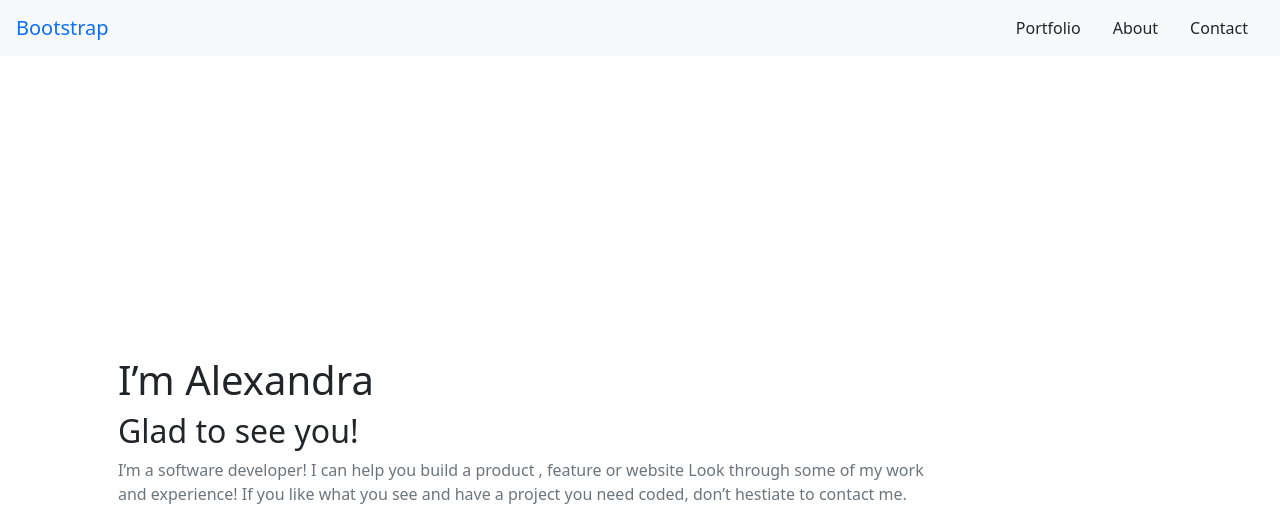
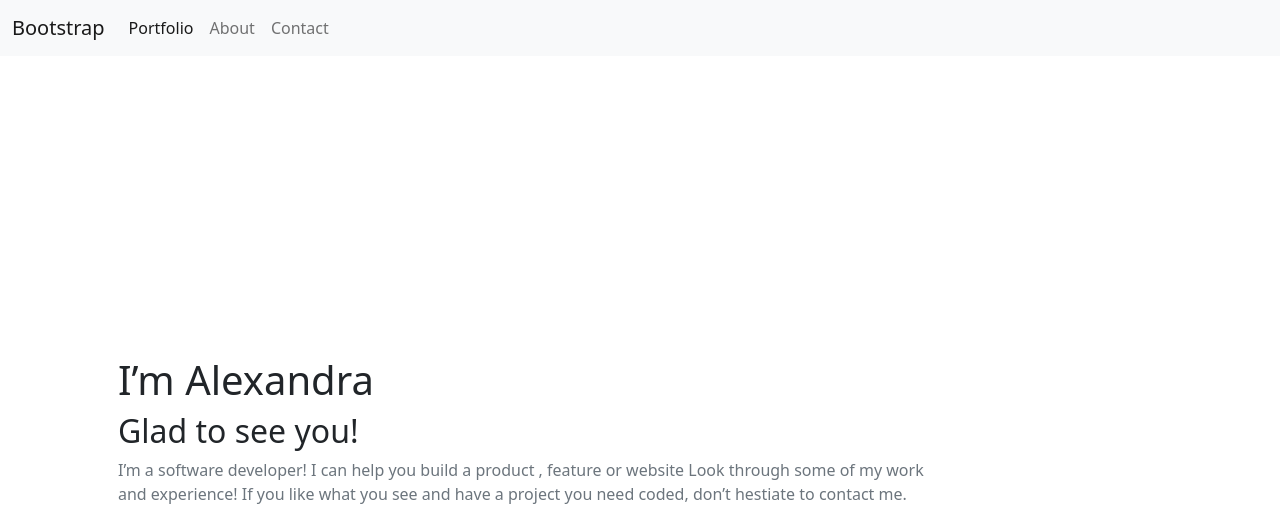
Before and after one commit to ArthurGC/bootstrap-portfolio-test, a plain HTML site: page index.html in a window 1280 px wide. Shown: the top 519 px of the page. Drawn offline with nearby package versions, Linux system fonts and the light colour scheme.

Commit message:
Edit navbar menu

```diff
--- a/index.html
+++ b/index.html
@@ -10,20 +10,21 @@
 </head>
 <body>
 	<header>
-	<nav id="navbar-example2" class="navbar navbar-light bg-light px-3">
-		<a class="navbar-brand text-primary" href="#">Bootstrap</a>
-		<ul class="nav nav-pills">
-		  <li class="nav-item">
-			<a class="nav-link text-dark" href="#scrollspyHeading1">Portfolio</a>
-		  </li>
-		  <li class="nav-item">
-			<a class="nav-link text-dark" href="#scrollspyHeading2">About</a>
-		  </li>
-		  <li class="nav-item">
-			<a class="nav-link text-dark" href="#scrollspyHeading2">Contact</a>
-		  </li>
-		</ul>
-	  </nav>
+		<nav class="navbar navbar-expand-lg navbar-light bg-light">
+			<div class="container-fluid">
+			  <a class="navbar-brand" href="#">Bootstrap</a>
+			  <button class="navbar-toggler" type="button" data-bs-toggle="collapse" data-bs-target="#navbarNavAltMarkup" aria-controls="navbarNavAltMarkup" aria-expanded="false" aria-label="Toggle navigation">
+				<span class="navbar-toggler-icon"></span>
+			  </button>
+			  <div class="collapse navbar-collapse" id="navbarNavAltMarkup">
+				<div class="navbar-nav">
+				  <a class="nav-link active" aria-current="page" href="#">Portfolio</a>
+				  <a class="nav-link" href="#">About</a>
+				  <a class="nav-link" href="#">Contact</a>
+				</div>
+			  </div>
+			</div>
+		  </nav>
 	</header>
 	  <section class="sec-1">
 		<div class="container ps-5">
```
